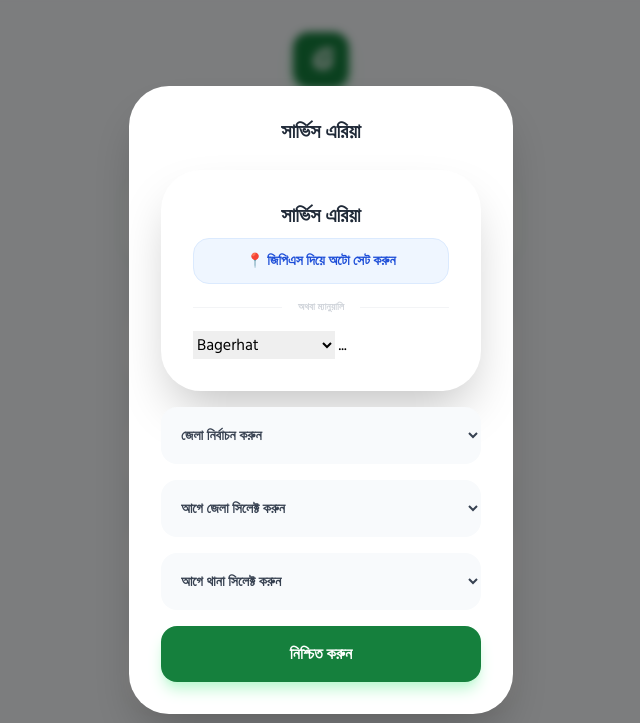
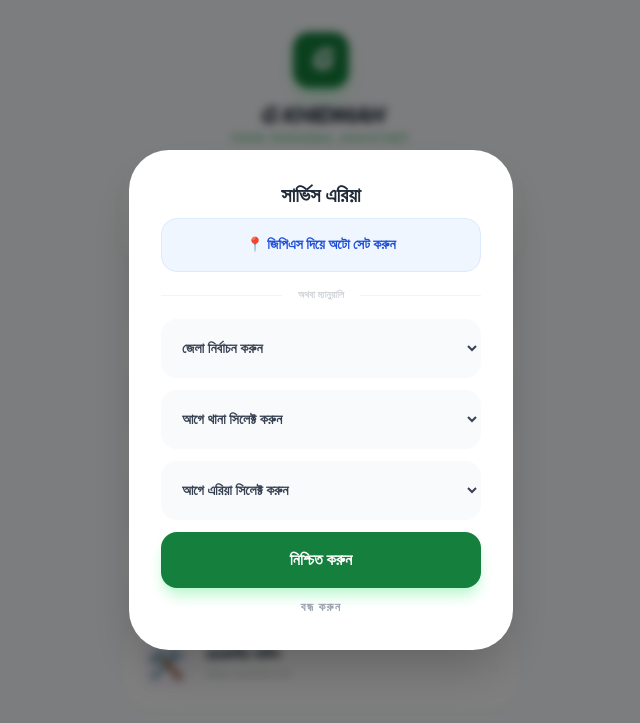
Before and after one commit to mobashirslc-ctrl/G-KHIDMAH, a website: page index.html in a window 1280 px wide. Both pictures are taken after a click on the button "পরিবর্তন করুন". Shown: the top 723 px of the page, without its empty margins (319-959 px from the left). Drawn offline with nearby package versions, Linux system fonts and the light colour scheme.

Commit message:
Added GPS auto-location, manual district selection, and Firebase integration for partner matching

```diff
--- a/index.html
+++ b/index.html
@@ -64,18 +64,13 @@
                 <div class="bg-white/20 px-3 py-1 rounded-full text-[10px] text-white font-black">24/7</div>
             </a>
         </div>
-    </div>
 
     <div id="locationModal" class="fixed inset-0 bg-black/50 backdrop-blur-sm z-50 hidden flex items-center justify-center p-6">
-        <div class="bg-white w-full max-w-sm rounded-[2.5rem] p-8 shadow-2xl">
-            <h2 class="text-xl font-bold text-gray-800 mb-2 text-center">সার্ভিস এরিয়া</h2>
-            <div class="space-y-4 mt-6">
-                <div id="locationModal" ...>
-    <div class="bg-white w-full max-w-sm rounded-[2.5rem] p-8 shadow-2xl">
+        <div class="bg-white w-full max-w-sm rounded-[2.5rem] p-8 shadow-2xl overflow-y-auto max-h-[90vh]">
             <h2 class="text-xl font-bold text-gray-800 mb-2 text-center">সার্ভিস এরিয়া</h2>
 
-        <button id="autoLocateBtn" onclick="autoDetectLocation()" class="w-full py-3 mb-4 bg-blue-50 text-blue-700 rounded-2xl font-bold text-sm border border-blue-100 flex items-center justify-center gap-2">
-            📍 জিপিএস দিয়ে অটো সেট করুন
+            <button id="autoLocateBtn" onclick="autoDetectLocation()" class="w-full py-4 mb-4 bg-blue-50 text-blue-700 rounded-2xl font-bold text-sm border border-blue-100 flex items-center justify-center gap-2 active:scale-95 transition-all">
+                📍 জিপিএস দিয়ে অটো সেট করুন
             </button>
 
             <div class="relative flex items-center mb-4">
@@ -84,27 +79,41 @@
                 <div class="flex-grow border-t border-gray-100"></div>
             </div>
 
-        <select id="district" ...> ... </select>
-        ...
-    </div>
-</div>
-                <select id="district" onchange="updateThanas()" class="w-full p-4 bg-slate-50 rounded-2xl outline-none font-bold text-sm text-gray-700">
+            <div class="space-y-3">
+                <select id="district" onchange="updateThanas()" class="w-full p-4 bg-slate-50 rounded-2xl outline-none font-bold text-sm text-gray-700 border border-transparent focus:border-green-500">
                     <option value="">জেলা নির্বাচন করুন</option>
                 </select>
-                <select id="thana" onchange="updatePartnerAreas()" class="w-full p-4 bg-slate-50 rounded-2xl outline-none font-bold text-sm text-gray-700">
-                    <option value="">আগে জেলা সিলেক্ট করুন</option>
-                </select>
-                <select id="partnerArea" class="w-full p-4 bg-slate-50 rounded-2xl outline-none font-bold text-sm text-gray-700">
+                <select id="thana" onchange="updatePartnerAreas()" class="w-full p-4 bg-slate-50 rounded-2xl outline-none font-bold text-sm text-gray-700 border border-transparent focus:border-green-500">
                     <option value="">আগে থানা সিলেক্ট করুন</option>
                 </select>
+                <select id="partnerArea" class="w-full p-4 bg-slate-50 rounded-2xl outline-none font-bold text-sm text-gray-700 border border-transparent focus:border-green-500">
+                    <option value="">আগে এরিয়া সিলেক্ট করুন</option>
+                </select>
 
-                <button onclick="confirmLocation()" class="w-full py-4 bg-green-700 text-white rounded-2xl font-bold shadow-lg shadow-green-200 mt-4">নিশ্চিত করুন</button>
+                <button onclick="confirmLocation()" class="w-full py-4 bg-green-700 text-white rounded-2xl font-bold shadow-lg shadow-green-200 mt-4 active:scale-95 transition-all">নিশ্চিত করুন</button>
+                <button onclick="hideLocationModal()" class="w-full text-center text-xs text-gray-400 font-bold uppercase tracking-widest mt-2">বন্ধ করুন</button>
             </div>
         </div>
     </div>
 
-    <script>
-        // আপনার দেওয়া ৬৪ জেলার থানা ডাটা
+    <script type="module">
+        import { initializeApp } from "https://www.gstatic.com/firebasejs/10.8.0/firebase-app.js";
+        import { getFirestore, collection, getDocs, query, where } from "https://www.gstatic.com/firebasejs/10.8.0/firebase-firestore.js";
+
+        // Firebase Configuration (বসান হয়েছে)
+        const firebaseConfig = {
+            apiKey: "AIzaSyBaEq12vL_6e52-6ZOba-yUPchKi-saCy0",
+            authDomain: "gkhidmah-8636b.firebaseapp.com",
+            projectId: "gkhidmah-8636b",
+            storageBucket: "gkhidmah-8636b.firebasestorage.app",
+            messagingSenderId: "780745438049",
+            appId: "1:780745438049:web:d60cc33b84200a12bc4b20",
+            measurementId: "G-GMYSW4MBVD"
+        };
+        const app = initializeApp(firebaseConfig);
+        const db = getFirestore(app);
+
+        // ৬৪ জেলার ডাটা
         const districtThanaData = {
             "Dhaka": ["Uttara", "Mirpur", "Gulshan", "Dhanmondi", "Badda", "Motijheel", "Savar", "Dhamrai"],
             "Chattogram": ["Panchlaish", "Halishahar", "Kotwali", "Bakalia", "Patiya", "Hathazari"],
@@ -113,138 +122,81 @@
             "Khulna": ["Khalishpur", "Daulatpur", "Sonadanga", "Rupsha", "Dumuria"],
             "Barishal": ["Kotwali", "Airport", "Banaripara", "Bakerganj"],
             "Rangpur": ["Kotwali", "Mithapukur", "Pirganj", "Badarganj"],
-            "Mymensingh": ["Kotwali", "Muktagacha", "Bhaluka", "Gaffargaon"],
-            "Cumilla": ["Kotwali", "Adarsha Sadar", "Laksam", "Daudkandi"],
-            "Gazipur": ["Joydebpur", "Tongi", "Konabari", "Kaliakair"],
-            "Narayanganj": ["Sadar", "Fatullah", "Siddhirganj", "Araihazar"],
-            "Bogra": ["Sadar", "Sherpur", "Shajahanpur", "Gabtali"],
-            "Dinajpur": ["Sadar", "Birganj", "Parbatipur", "Fulbari"],
-            "Cox's Bazar": ["Sadar", "Chakaria", "Ukhiya", "Teknaf"],
-            "Noakhali": ["Sadar", "Begumganj", "Senbagh", "Chatkhil"],
-            "Feni": ["Sadar", "Chhagalnaiya", "Parshuram", "Daganbhuiyan"],
-            "Brahmanbaria": ["Sadar", "Ashuganj", "Sarail", "Akhaura"],
-            "Chandpur": ["Sadar", "Hajiganj", "Faridganj", "Matlab"],
-            "Lakshmipur": ["Sadar", "Ramganj", "Raipur", "Ramgati"],
-            "Tangail": ["Sadar", "Mirzapur", "Kalihati", "Sakhipur"],
-            "Jamalpur": ["Sadar", "Sarishabari", "Islampur", "Bakshiganj"],
-            "Sherpur": ["Sadar", "Nakla", "Nalitabari", "Jhenaigati"],
-            "Netrokona": ["Sadar", "Durgapur", "Kendua", "Mohanganj"],
-            "Kishoreganj": ["Sadar", "Bhairab", "Kuliarchar", "Bajitpur"],
-            "Manikganj": ["Sadar", "Singair", "Saturia", "Ghior"],
-            "Munshiganj": ["Sadar", "Sreenagar", "Lohajang", "Gajaria"],
-            "Faridpur": ["Sadar", "Bhanga", "Sadarpur", "Madhukhali"],
-            "Madaripur": ["Sadar", "Shibchar", "Rajoir", "Kalkini"],
-            "Shariatpur": ["Sadar", "Zanjira", "Naria", "Bhedarganj"],
-            "Gopalganj": ["Sadar", "Kotalipara", "Muksudpur", "Tungipara"],
-            "Rajbari": ["Sadar", "Goalanda", "Pangsha", "Baliakandi"],
-            "Narsingdi": ["Sadar", "Raipura", "Shibpur", "Belabo"],
-            "Sunamganj": ["Sadar", "Chhatak", "Jagannathpur", "Derai"],
-            "Habiganj": ["Sadar", "Nabiganj", "Madhabpur", "Bahubal"],
-            "Moulvibazar": ["Sadar", "Sreemangal", "Kulaura", "Barlekha"],
-            "Pabna": ["Sadar", "Ishwardi", "Santhia", "Bera"],
-            "Sirajganj": ["Sadar", "Shahjadpur", "Ullapara", "Belkuchi"],
-            "Naogaon": ["Sadar", "Patnitala", "Mahadebpur", "Niamatpur"],
-            "Natore": ["Sadar", "Singra", "Gurudaspur", "Baraigram"],
-            "Joypurhat": ["Sadar", "Panchbibi", "Akkelpur", "Khetlal"],
-            "Chapainawabganj": ["Sadar", "Shibganj", "Nachole", "Gomastapur"],
-            "Kushtia": ["Sadar", "Kumarkhali", "Bheramara", "Mirpur"],
-            "Meherpur": ["Sadar", "Gangni", "Mujibnagar"],
-            "Chuadanga": ["Sadar", "Alamdanga", "Damurhuda", "Jibannagar"],
-            "Jhenaidah": ["Sadar", "Kaliganj", "Kotchandpur", "Maheshpur"],
-            "Magura": ["Sadar", "Sreepur", "Shalikha", "Mohammadpur"],
-            "Narail": ["Sadar", "Lohagara", "Kalia"],
-            "Jashore": ["Sadar", "Sharsha", "Jhikargacha", "Keshabpur"],
-            "Satkhira": ["Sadar", "Shyamnagar", "Assasuni", "Kaliganj"],
-            "Bagerhat": ["Sadar", "Mongla", "Morrelganj", "Sarankhola"],
-            "Patuakhali": ["Sadar", "Kalapara", "Bauphal", "Galachipa"],
-            "Bhola": ["Sadar", "Char Fasson", "Lalmohan", "Borhanuddin"],
-            "Barguna": ["Sadar", "Amtali", "Patharghata", "Bamna"],
-            "Jhalokati": ["Sadar", "Rajapur", "Kathalia", "Nalchity"],
-            "Pirojpur": ["Sadar", "Mathbaria", "Bhandaria", "Kawkhali"],
-            "Gaibandha": ["Sadar", "Gobindaganj", "Palashbari", "Sundarganj"],
-            "Kurigram": ["Sadar", "Ulipur", "Nageshwari", "Rajarhat"],
-            "Lalmonirhat": ["Sadar", "Aditmari", "Hatibandha", "Patgram"],
-            "Nilphamari": ["Sadar", "Saidpur", "Domar", "Jaldhaka"],
-            "Panchagarh": ["Sadar", "Tetulia", "Boda", "Debiganj"],
-            "Thakurgaon": ["Sadar", "Pirganj", "Baliadangi", "Ranisankail"],
-            "Bandarban": ["Sadar", "Ruma", "Thanchi", "Lama"],
-            "Khagrachari": ["Sadar", "Ramgarh", "Panchari", "Dighinala"],
-            "Rangamati": ["Sadar", "Kaptai", "Baghaichari", "Naniarchar"]
+            "Mymensingh": ["Kotwali", "Muktagacha", "Bhaluka", "Gaffargaon"]
+            // বাকি জেলাগুলো আপনি প্রয়োজনমতো এখানে যোগ করতে পারবেন
         };
 
-        // পার্টনার এরিয়া ডাটা
         const partnerData = {
             "Uttara": ["Sector 7", "Sector 10", "Sector 12"],
             "Mirpur": ["Mirpur 10", "Mirpur 1"],
-            "Zindabazar": ["Point 1", "Point 2"],
-            "Agrabad": ["Area A", "Area B"]
+            "Zindabazar": ["Point 1", "Point 2"]
         };
 
         let targetUrl = '';
 
-        // Initialize Districts
-        const districtSelect = document.getElementById('district');
+        // Initialize District List
+        const dSelect = document.getElementById('district');
         Object.keys(districtThanaData).sort().forEach(d => {
             let opt = document.createElement('option');
-            opt.value = d;
-            opt.innerText = d;
-            districtSelect.appendChild(opt);
+            opt.value = d; opt.innerText = d;
+            dSelect.appendChild(opt);
         });
 
-        function updateThanas() {
-            const district = document.getElementById('district').value;
-            const thanaSelect = document.getElementById('thana');
-            const partnerSelect = document.getElementById('partnerArea');
+        // ১. জিপিএস দিয়ে অটো ডিটেক্ট (Nearest Partner Logic)
+        window.autoDetectLocation = async () => {
+            const btn = document.getElementById('autoLocateBtn');
+            const originalText = btn.innerHTML;
+            btn.innerText = "খুঁজছি...";
+            btn.disabled = true;
 
-            thanaSelect.innerHTML = '<option value="">থানা নির্বাচন করুন</option>';
-            partnerSelect.innerHTML = '<option value="">আগে থানা সিলেক্ট করুন</option>';
+            if (!navigator.geolocation) {
+                alert("আপনার ডিভাইস জিপিএস সাপোর্ট করে না।");
+                btn.disabled = false;
+                return;
+            }
 
-            if (districtThanaData[district]) {
-                districtThanaData[district].forEach(thana => {
-                    let opt = document.createElement('option');
-                    opt.value = thana;
-                    opt.innerText = thana;
-                    thanaSelect.appendChild(opt);
-                });
+            navigator.geolocation.getCurrentPosition(async (pos) => {
+                const uLat = pos.coords.latitude;
+                const uLng = pos.coords.longitude;
+
+                try {
+                    const partnersSnap = await getDocs(collection(db, "partners"));
+                    let nearestPartner = null;
+                    let shortestDistance = 5; // ৫ কিমি রেঞ্জ
+
+                    partnersSnap.forEach((doc) => {
+                        const p = doc.data();
+                        if(p.lat && p.lng && p.locationSet) {
+                            const dist = calculateDistance(uLat, uLng, p.lat, p.lng);
+                            if(dist < shortestDistance) {
+                                shortestDistance = dist;
+                                nearestPartner = { id: doc.id, name: p.name || 'কাছের পার্টনার' };
                             }
                         }
+                    });
 
-        function updatePartnerAreas() {
-            const thana = document.getElementById('thana').value;
-            const partnerSelect = document.getElementById('partnerArea');
-            partnerSelect.innerHTML = '<option value="">সার্ভিস এরিয়া নির্বাচন করুন</option>';
+                    if(nearestPartner) {
+                        localStorage.setItem('userLocation', `📍 ${nearestPartner.name}`);
+                        localStorage.setItem('assignedPartnerId', nearestPartner.id);
+                        hideLocationModal();
+                        updateUI();
+                        if (targetUrl) window.location.href = targetUrl + "?partner=" + nearestPartner.id;
+                    } else {
+                        alert("৫ কিমি এর মধ্যে কোনো পার্টনার নেই। ম্যানুয়ালি সিলেক্ট করুন।");
+                    }
+                } catch (e) { alert("ডাটা কানেকশন সমস্যা!"); }
+                btn.innerHTML = originalText;
+                btn.disabled = false;
+            }, (err) => {
+                alert("লোকেশন পারমিশন প্রয়োজন।");
+                btn.innerHTML = originalText;
+                btn.disabled = false;
+            });
+        };
 
-            if (partnerData[thana]) {
-                partnerData[thana].forEach(area => {
-                    let opt = document.createElement('option');
-                    opt.value = area;
-                    opt.innerText = area;
-                    partnerSelect.appendChild(opt);
-                });
-            } else {
-                let opt = document.createElement('option');
-                opt.innerText = "এই থানায় বর্তমানে পার্টনার নেই";
-                partnerSelect.appendChild(opt);
-            }
-        }
-
-        function showLocationModal() {
-            document.getElementById('locationModal').classList.remove('hidden');
-        }
-
-        function handleServiceClick(e, url) {
-            e.preventDefault();
-            targetUrl = url;
-            const savedLoc = localStorage.getItem('userLocation');
-            if (savedLoc) {
-                window.location.href = url + "?area=" + encodeURIComponent(savedLoc);
-            } else {
-                showLocationModal();
-            }
-        }
-        // ১. দুই পয়েন্টের দূরত্ব মাপার লজিক (Haversine Formula)
+        // দূরত্ব নির্ণয় (Haversine Formula)
         function calculateDistance(lat1, lon1, lat2, lon2) {
-    const R = 6371; // কিমি
+            const R = 6371;
             const dLat = (lat2 - lat1) * Math.PI / 180;
             const dLon = (lon2 - lon1) * Math.PI / 180;
             const a = Math.sin(dLat/2) * Math.sin(dLat/2) +
@@ -253,83 +205,57 @@ function calculateDistance(lat1, lon1, lat2, lon2) {
             return R * c;
         }
 
-// ২. অটোমেটিক লোকেশন এবং পার্টনার খোঁজার ফাংশন
-async function autoDetectLocation() {
-    const btn = document.getElementById('autoLocateBtn');
-    btn.innerText = "খুঁজছি...";
-
-    if (!navigator.geolocation) {
-        alert("আপনার ব্রাউজার জিপিএস সাপোর্ট করে না।");
-        return;
-    }
-
-    navigator.geolocation.getCurrentPosition(async (pos) => {
-        const uLat = pos.coords.latitude;
-        const uLng = pos.coords.longitude;
-
-        try {
-            // Firebase থেকে সব পার্টনারদের আনা (Firestore import থাকতে হবে)
-            // import { getDocs, collection } from "firebase-firestore"
-            const partnersSnap = await getDocs(collection(db, "partners"));
-
-            let nearestPartnerId = null;
-            let shortestDistance = 5; // ৫ কিমি ব্যাসার্ধ
-
-            partnersSnap.forEach((doc) => {
-                const p = doc.data();
-                if(p.lat && p.lng) {
-                    const dist = calculateDistance(uLat, uLng, p.lat, p.lng);
-                    if(dist < shortestDistance) {
-                        shortestDistance = dist;
-                        nearestPartnerId = doc.id;
-                    }
-                }
-            });
-
-            if(nearestPartnerId) {
-                const locInfo = `GPS: Near Partner ${nearestPartnerId}`;
-                localStorage.setItem('userLocation', locInfo);
-                localStorage.setItem('assignedPartnerId', nearestPartnerId); // এটি অর্ডারের সময় লাগবে
-
-                document.getElementById('locationModal').classList.add('hidden');
-                updateUI();
-
-                if (targetUrl) {
-                    window.location.href = targetUrl + "?partner=" + nearestPartnerId;
-                }
-            } else {
-                alert("দুঃখিত, আপনার ৫ কিমি এর মধ্যে কোনো পার্টনার নেই। দয়া করে ম্যানুয়ালি এরিয়া সিলেক্ট করুন।");
-                btn.innerText = "📍 জিপিএস দিয়ে খুঁজুন";
-            }
-        } catch (error) {
-            console.error(error);
-            alert("পার্টনার লিস্ট লোড করতে সমস্যা হয়েছে।");
-        }
-    }, (err) => {
-        alert("লোকেশন পারমিশন দিন।");
-        btn.innerText = "📍 জিপিএস দিয়ে খুঁজুন";
+        // UI কন্ট্রোল ফাংশনসমূহ
+        window.updateThanas = () => {
+            const district = document.getElementById('district').value;
+            const thanaSelect = document.getElementById('thana');
+            thanaSelect.innerHTML = '<option value="">থানা নির্বাচন করুন</option>';
+            if (districtThanaData[district]) {
+                districtThanaData[district].forEach(t => {
+                    let opt = document.createElement('option');
+                    opt.value = t; opt.innerText = t;
+                    thanaSelect.appendChild(opt);
                 });
             }
+        };
 
-        function confirmLocation() {
+        window.updatePartnerAreas = () => {
+            const thana = document.getElementById('thana').value;
+            const partnerSelect = document.getElementById('partnerArea');
+            partnerSelect.innerHTML = '<option value="">সার্ভিস এরিয়া নির্বাচন করুন</option>';
+            if (partnerData[thana]) {
+                partnerData[thana].forEach(area => {
+                    let opt = document.createElement('option');
+                    opt.value = area; opt.innerText = area;
+                    partnerSelect.appendChild(opt);
+                });
+            } else {
+                partnerSelect.innerHTML = '<option>এই থানায় পার্টনার নেই</option>';
+            }
+        };
+
+        window.showLocationModal = () => document.getElementById('locationModal').classList.remove('hidden');
+        window.hideLocationModal = () => document.getElementById('locationModal').classList.add('hidden');
+
+        window.confirmLocation = () => {
             const d = document.getElementById('district').value;
             const t = document.getElementById('thana').value;
             const p = document.getElementById('partnerArea').value;
-
-            if (!d || !t || !p || p.includes("পার্টনার নেই")) {
-                alert("সঠিক লোকেশন নির্বাচন করুন");
-                return;
-            }
-
+            if (!d || !t || !p || p.includes("পার্টনার নেই")) return alert("সঠিক লোকেশন দিন");
             const fullLoc = `${d}, ${t}, ${p}`;
             localStorage.setItem('userLocation', fullLoc);
-            document.getElementById('locationModal').classList.add('hidden');
+            hideLocationModal();
             updateUI();
+            if (targetUrl) window.location.href = targetUrl + "?loc=" + encodeURIComponent(fullLoc);
+        };
 
-            if (targetUrl) {
-                window.location.href = targetUrl + "?area=" + encodeURIComponent(fullLoc);
-            }
-        }
+        window.handleServiceClick = (e, url) => {
+            e.preventDefault();
+            targetUrl = url;
+            const savedLoc = localStorage.getItem('userLocation');
+            if (savedLoc) window.location.href = url + "?loc=" + encodeURIComponent(savedLoc);
+            else showLocationModal();
+        };
 
         function updateUI() {
             const loc = localStorage.getItem('userLocation');
```
Lines whose indentation alone changed are shown as unchanged.
